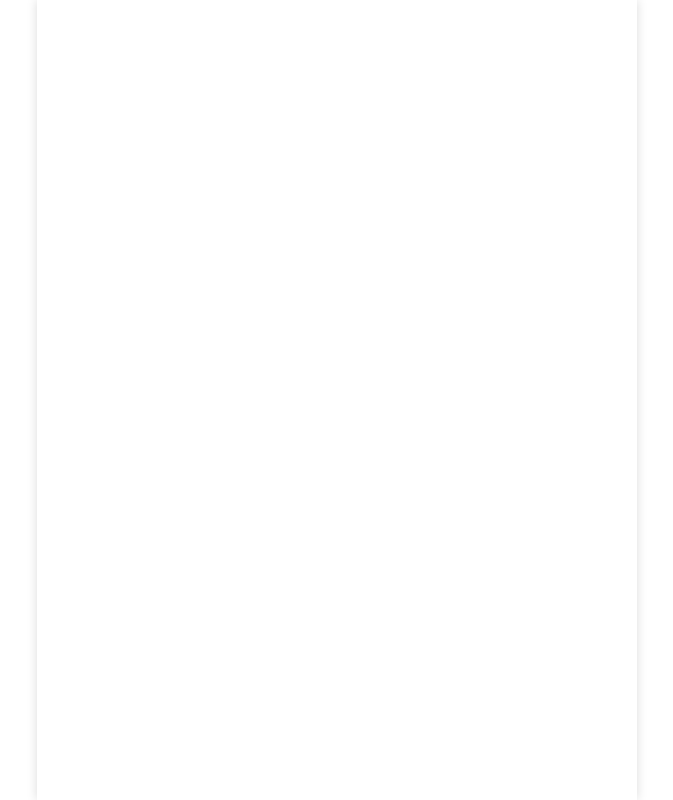
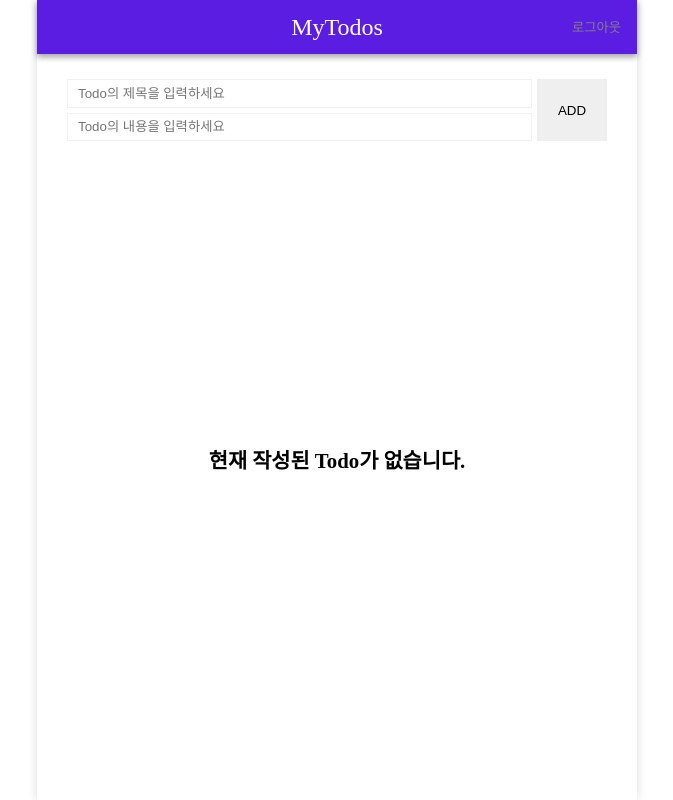
Before and after one commit to wjs5025/wanted-pre-onboarding-challenge-fe-1, a React (Create React App) app: page / in a window 1280 px wide. Before the commit this address had no page. Shown: the whole page, without its empty margins (303-976 px from the left). Built offline with nearby package versions, Linux system fonts and the light colour scheme; no server answers; sample sign-in values are in the browser's storage.

Commit message:
fix :: 최초 경로(/) 수정

```diff
--- a/package.json
+++ b/package.json
@@ -12,7 +12,7 @@
     "react-router": "^6.3.0",
     "react-router-dom": "^6.3.0",
     "react-scripts": "5.0.1",
-    "styled-components": "^5.3.5",
+    "styled-components": "5.3.5",
     "web-vitals": "^2.1.4"
   },
   "scripts": {
--- a/src/App.js
+++ b/src/App.js
@@ -13,6 +13,7 @@ function App() {
     <div className="App">
       <BrowserRouter>
         <Routes>
+          <Route path="/" element={<Todo />} />
           <Route path="/:todoid" element={<Todo />} />
           <Route path="/auth/:signup" element={<SignUp />} />
           <Route exact path="/auth/signin" element={<SignIn />} />
```
Also changed, not shown: 1 other file (tests, documents, lock files or other folders).
